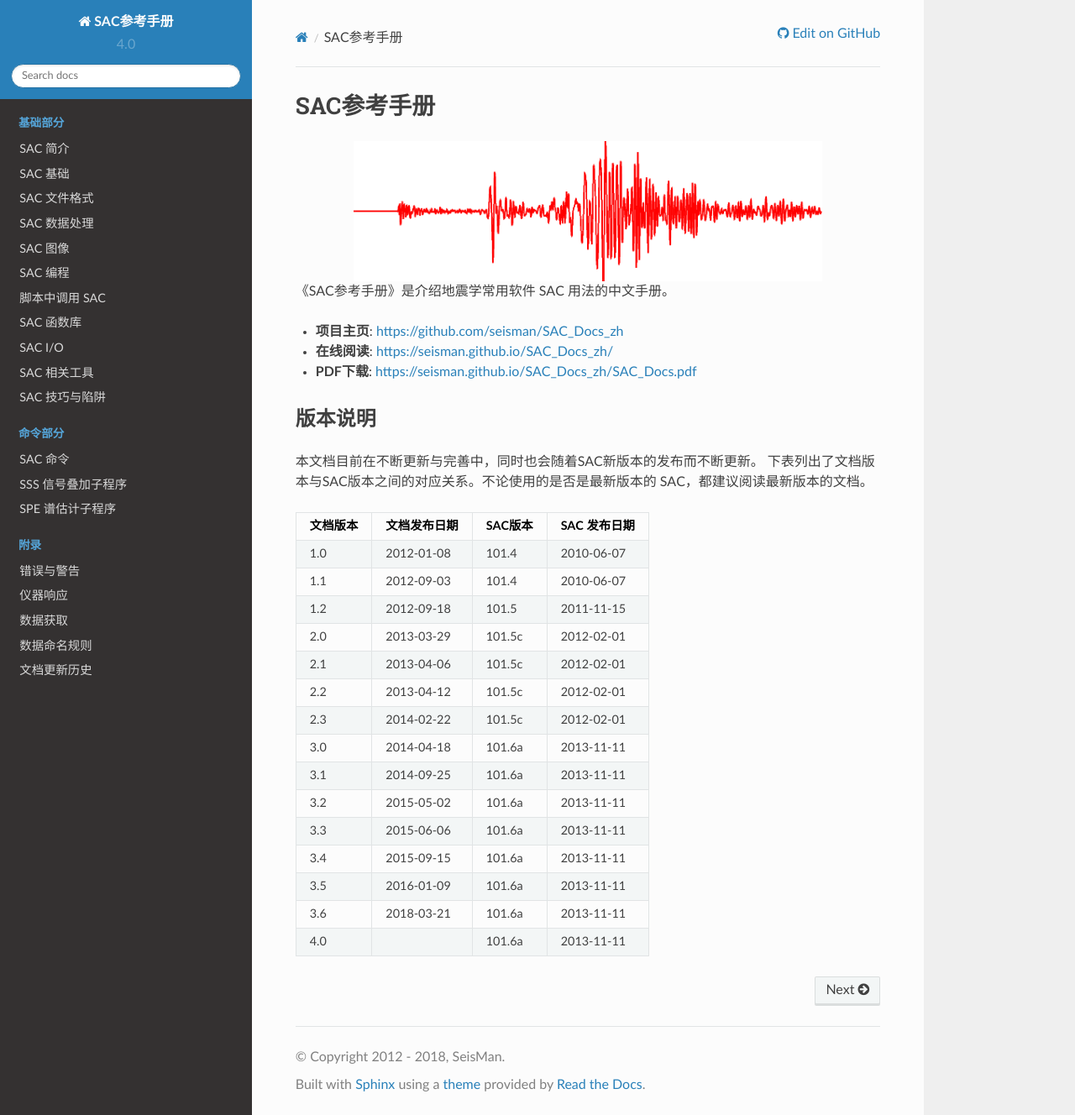
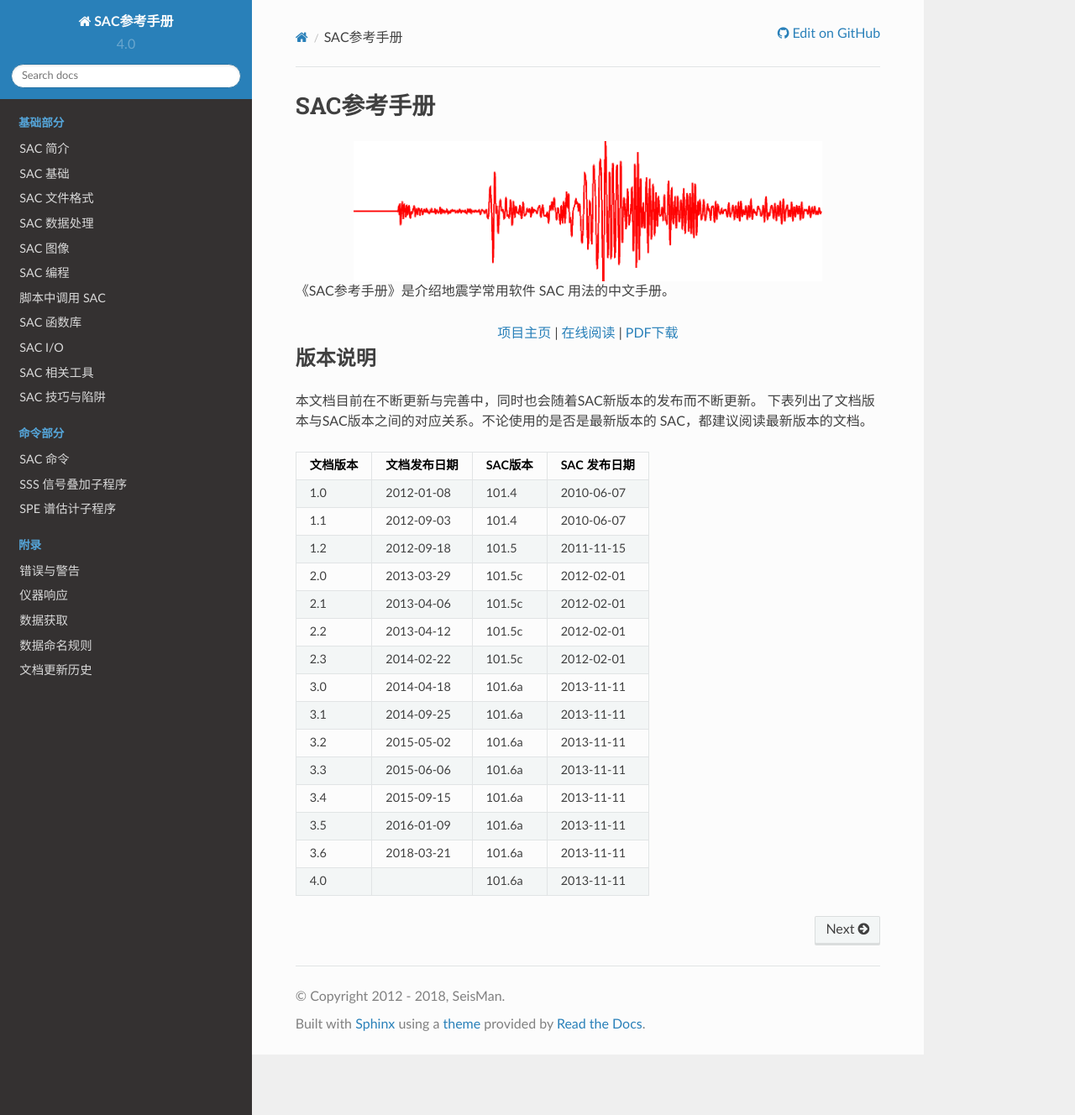
Before and after one commit to seisman/SAC_Docs_zh, a Sphinx documentation site: the page built from source/index.rst, in a window 1280 px wide and 1328 px high. Shown: the whole window at 84% size. Built offline with Sphinx 7.4.7 and the Read the Docs theme 2.0.0, drawn with Linux system fonts in a browser that asks for light colours.

Commit message:
update index page

```diff
--- a/source/index.rst
+++ b/source/index.rst
@@ -9,9 +9,13 @@ SAC参考手册
 
     《SAC参考手册》是介绍地震学常用软件 SAC 用法的中文手册。
 
-    - **项目主页**: https://github.com/seisman/SAC_Docs_zh
-    - **在线阅读**: https://seisman.github.io/SAC_Docs_zh/
-    - **PDF下载**: https://seisman.github.io/SAC_Docs_zh/SAC_Docs.pdf
+    .. raw:: html
+
+        <div style="text-align: center;">
+        <a class="reference external" href="https://github.com/seisman/SAC_Docs_zh">项目主页</a> |
+        <a class="reference external" href="https://seisman.github.io/SAC_Docs_zh/">在线阅读</a> |
+        <a class="reference external" href="https://seisman.github.io/SAC_Docs_zh/SAC_Docs.pdf">PDF下载</a>
+        </div>
 
     .. include:: version.rst
 
```
